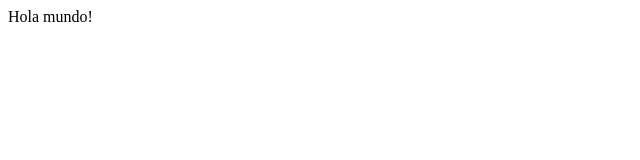
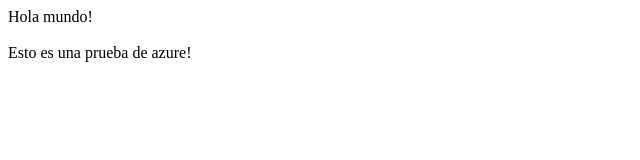
Before and after one commit to danileruleru1980/maska, a plain HTML site: page index.html in a window 1280 px wide. Shown: the whole page, without its empty margins (0-640 px from the left). Drawn offline with Linux system fonts and the light colour scheme.

Commit message:
Update index.html

```diff
--- a/index.html
+++ b/index.html
@@ -3,5 +3,8 @@
 </head>
 <body>
 Hola mundo!
+<br>
+<br>
+Esto es una prueba de azure!
 </body>
 </html>
```
